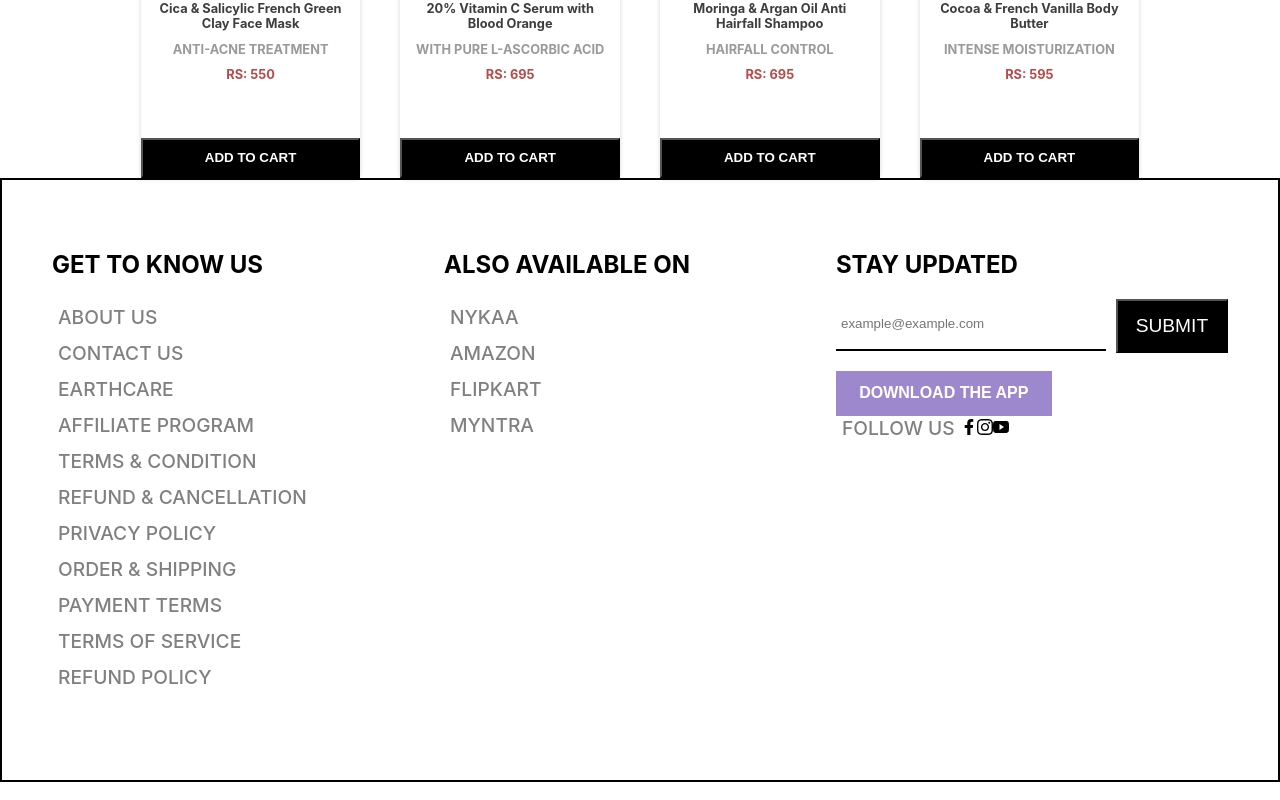
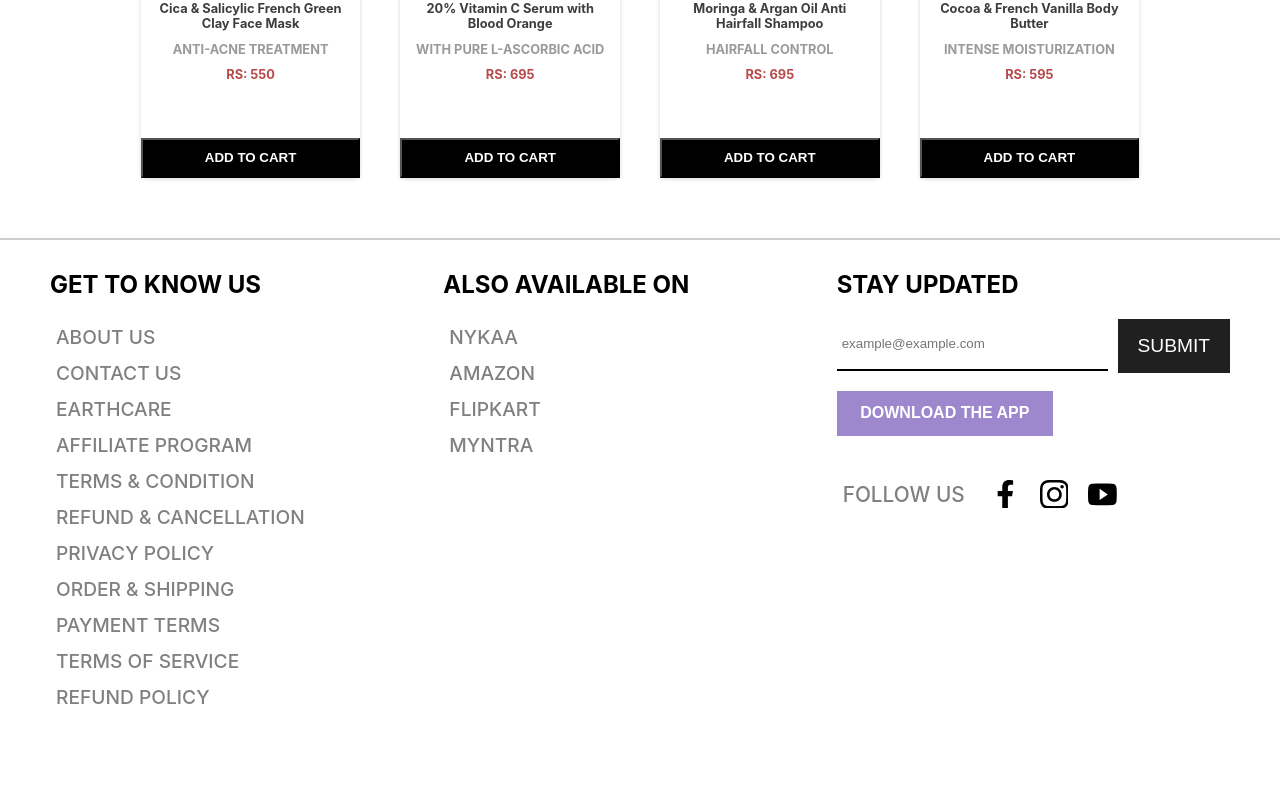
Before and after one commit to shubhamkr2/dot-and-key-project, a React (Create React App) app in the folder client/: page / in a window 1280 px wide. Shown: the part 4029-4829 px from the top of the page. Built offline with nearby package versions, Linux system fonts and the light colour scheme.

Commit message:
footer css updated

```diff
--- a/client/src/Components/Footer.jsx
+++ b/client/src/Components/Footer.jsx
@@ -4,6 +4,7 @@ import { Link } from "react-router-dom";
 import { FaFacebookF } from "react-icons/fa";
 import { SiInstagram } from "react-icons/si";
 import { IoLogoYoutube } from "react-icons/io";
+import { IconContext } from "react-icons";
 
 function Footer() {
   return (
@@ -25,7 +26,7 @@ function Footer() {
         </div>
       </div>
       <div>
-      <h2>ALSO AVAILABLE ON</h2>
+        <h2>ALSO AVAILABLE ON</h2>
         <div className={styles.row}>
           <Link to="#">NYKAA</Link>
           <Link to="#">AMAZON</Link>
@@ -34,18 +35,20 @@ function Footer() {
         </div>
       </div>
       <div>
-      <h2>STAY UPDATED</h2>
+        <h2>STAY UPDATED</h2>
         <div className={styles.row}>
           <div className={styles.updated_input}>
             <input type="text" placeholder="example@example.com" />
             <button className={styles.submit_btn}>SUBMIT</button>
           </div>
           <button className={styles.download_app_btn}>DOWNLOAD THE APP</button>
-          <div>
+          <div className={styles.social_links}>
             <Link to="#">FOLLOW US</Link>
-            <FaFacebookF />
-            <SiInstagram />
-            <IoLogoYoutube />
+            <IconContext.Provider value={{ size: "1.8rem" }}>
+              <FaFacebookF />
+              <SiInstagram />
+              <IoLogoYoutube />
+            </IconContext.Provider>
           </div>
         </div>
       </div>
--- a/client/src/Pages/Home.jsx
+++ b/client/src/Pages/Home.jsx
@@ -221,9 +221,7 @@ function Home() {
       </div>
 
       {/********Footer*********/}
-      <div className={styles.footer}>
           <Footer />
-      </div>
     </div>
   );
 }
--- a/client/src/Styles/Footer.module.css
+++ b/client/src/Styles/Footer.module.css
@@ -1,9 +1,12 @@
 .footer_container {
-  border: 1px solid black;
+  /* border: 1px solid black; */
   height: 500px;
   display: grid;
   grid-template-columns: repeat(3, 1fr);
   padding: 50px;
+  padding-top: 10px;
+  margin-top: 60px;
+  border-top: 2px solid rgb(206, 206, 206);
 }
 .row {
   display: flex;
@@ -31,9 +34,14 @@
   display: block;
   height: 54px;
   width: 30%;
-  background-color: black;
+  background-color: rgb(32, 32, 32);
   color: white;
   font-size: 1.2rem;
+  cursor: pointer;
+  border: none;
+}
+.row .submit_btn:hover{
+  background-color: black;
 }
 .row .download_app_btn {
   width: 55%;
@@ -43,4 +51,17 @@
   font-size: 1rem;
   font-weight: bold;
   color: white;
+  cursor: pointer;
 }
+.row .download_app_btn:hover {
+  background-color: #7d61be;
+}
+.social_links{
+  display: flex;
+  align-items: center;
+  gap: 20px;
+  margin-top: 40px;
+}
+.social_links a{
+  font-size: 1.3rem;
+}
```
